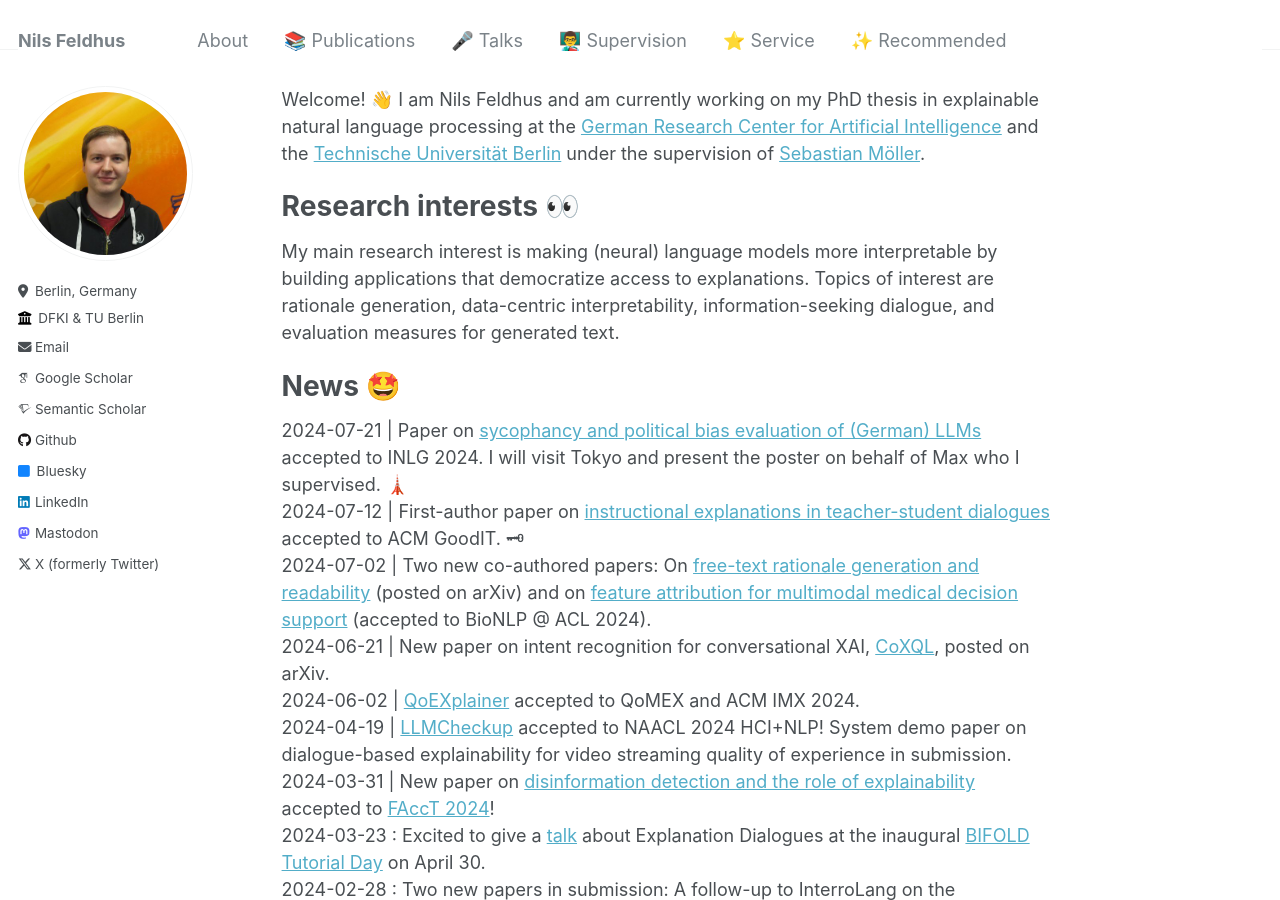
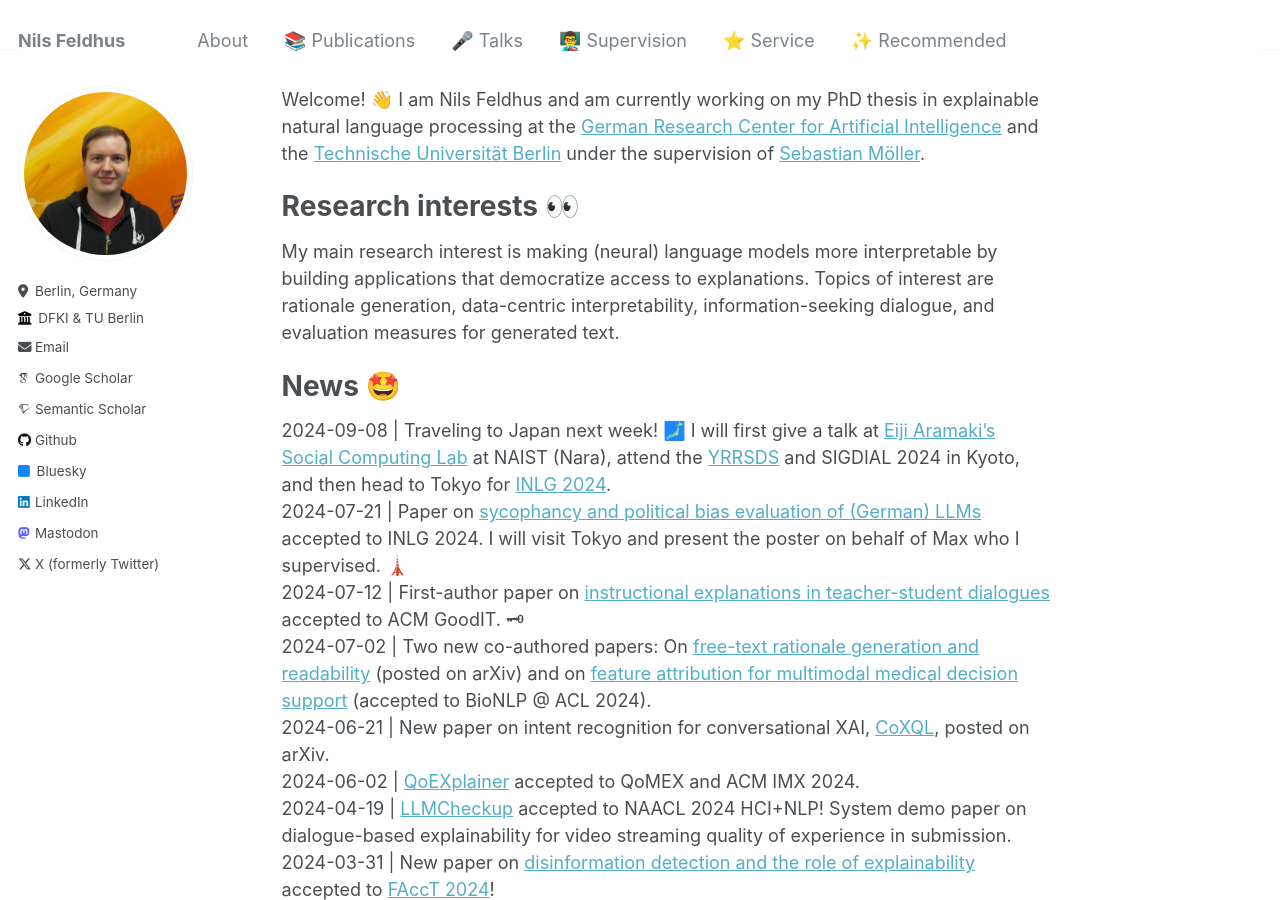
Before and after one commit to nfelnlp/nfelnlp.github.io, a Jekyll site: the page built from index.md, in a window 1280 px wide and 900 px high. Built offline with Jekyll 4.4.1, drawn with Linux system fonts in a browser that asks for light colours; some web fonts are replaced.

Commit message:
Japan travel plans.

```diff
--- a/index.md
+++ b/index.md
@@ -10,6 +10,7 @@ Welcome! 👋 I am Nils Feldhus and am currently working on my PhD thesis in exp
 My main research interest is making (neural) language models more interpretable by building applications that democratize access to explanations. Topics of interest are rationale generation, data-centric interpretability, information-seeking dialogue, and evaluation measures for generated text.
 
 # News 🤩
+2024-09-08 | Traveling to Japan next week! 🗾 I will first give a talk at [Eiji Aramaki's Social Computing Lab](https://luululu.com/en/) at NAIST (Nara), attend the [YRRSDS](https://sites.google.com/view/yrrsds2024/program) and SIGDIAL 2024 in Kyoto, and then head to Tokyo for [INLG 2024](https://inlg2024.github.io/program.html).
 2024-07-21 | Paper on [sycophancy and political bias evaluation of (German) LLMs](./publications/index.md#2024) accepted to INLG 2024. I will visit Tokyo and present the poster on behalf of Max who I supervised. 🗼
 2024-07-12 | First-author paper on [instructional explanations in teacher-student dialogues](./publications/index.md#2024) accepted to ACM GoodIT. 🗝
 2024-07-02 | Two new co-authored papers: On [free-text rationale generation and readability](./publications/index.md#2024) (posted on arXiv) and on [feature attribution for multimodal medical decision support](./publications/index.md#2024) (accepted to BioNLP @ ACL 2024).
```
Also changed, not shown: publications/index.md (+1 -1 lines), talks/index.md (+2 -0 lines).
